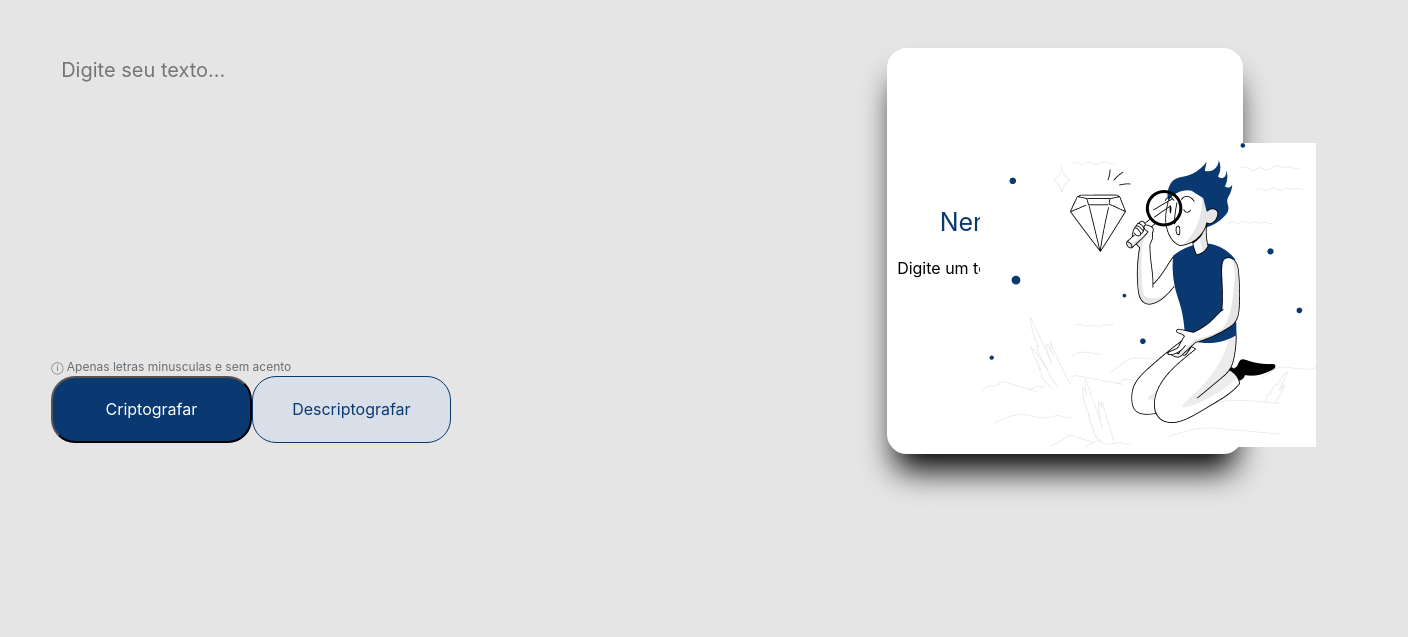
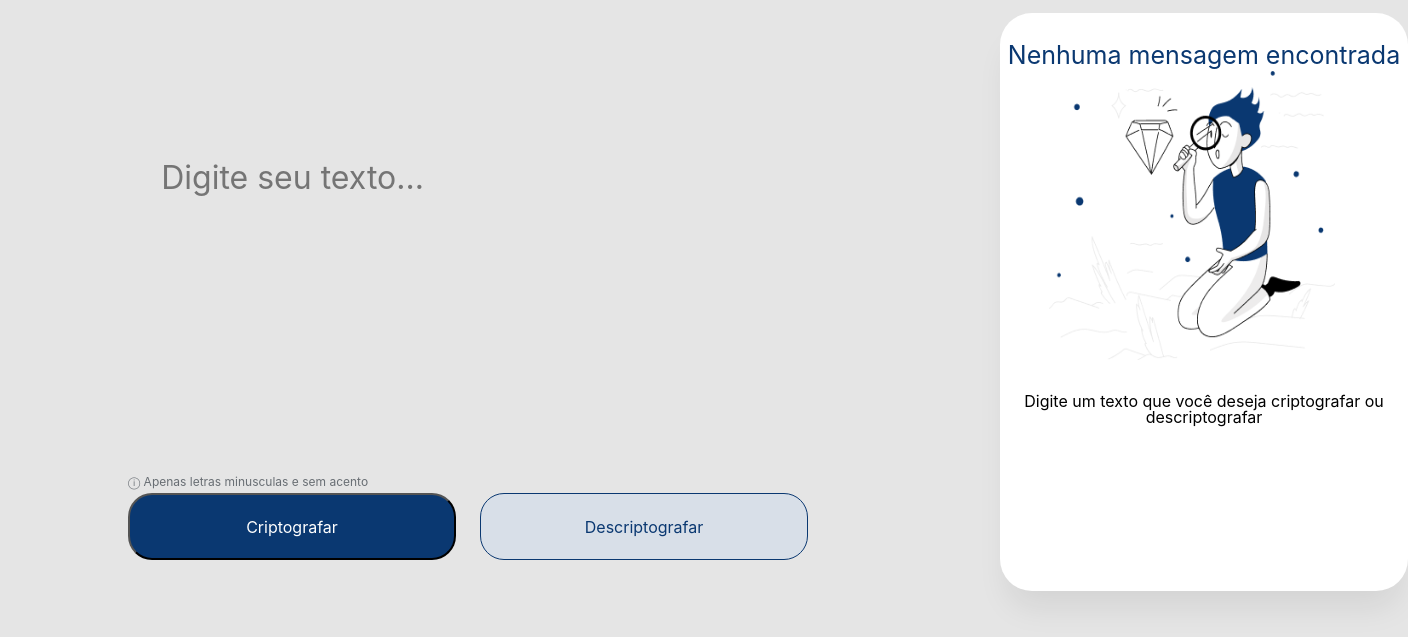
Before and after one commit to lWolfariell/decodifiador-Alura, a plain HTML site: page index.html in a window 1280 px wide. Shown: the part 77-714 px from the top of the page, 1408 px wide, since content can reach past the window. Drawn offline with Linux system fonts and the light colour scheme.

Commit message:
correções layout geral em desktop, deixado o cód mais limpo

```diff
--- a/assets/css/style.css
+++ b/assets/css/style.css
@@ -9,9 +9,9 @@ body {
 }
 
 .cabecalho{
-    display: flex;
     justify-content: space-between;
     padding: 2%;
+    display:flex;
 }
 
 .cabecalho h1 {
@@ -21,78 +21,104 @@ body {
 }
 
 .cabecalho img{
-    max-width: 70px;
-    max-height: 70px;
+    display: flex;
+    flex-direction: column;
+    left: 40px;
+    top: 1px;
     width: auto;
     height: auto;
 }
 
 .container{
-    display: flex;
     justify-content: space-between;
     padding: 2% 0 0 4%;
 }
 
-.container .input{
-    width: 400px;
-    height: 330px;
-}
-
-textarea{
-    width: 680px;
-    height: 288px;
-    font-size: 20px;
+.input textarea{
+    position: absolute;
+    width: 780px;
+    height: 250px;
+    font-size: 32px;
     color: #0A3871;
     background: transparent;
     box-shadow: none;
     border: none;
     outline: 0;
-    padding: 10px;
+    padding: 110px;
     resize: none;
+
 }
 
-h6 {
+.input h6 {
     font-size: 12px;
+    position: absolute;
     line-height: 150%;
     opacity: 0.8;
     color: #495057;
+    top: 550px;
+    left: 10%;
 }
 
-#output{
-    border: 3px solid #FFFFFF;
-    box-shadow: 0px 24px 32px -8px;
-    border-radius: 20px;
-    width: 350px;
-    height: 400px;
-    margin-right: 3%;
-    max-height: 400px;
+.conteudo{
+    position: absolute;
+    max-width: 400px;
+    max-height: 544px;
+    width: 400px;
+    height: 544px;
+    left: 1000px;
+    top: 90px;
+    background: #FFFFFF;
+    box-shadow: 0px 24px 32px -8px rgba(0, 0, 0, 0.08);
+    border-radius: 32px;
+    align-items: center;
     text-align: center;
-    max-height: 400px;
-    align-items: center;
-    align-content: center;
-    background-color: #FFFFFF;
+    padding: 30px 4px 4px 4px;
 }
 
-#output h2{
+
+
+.conteudo img{
+    position: absolute;
+    width: 70%;
+    height: 50%;
+    left: 12%;
+    top: 10%;
+}
+
+.conteudo h2{
     font-size: 25px;
     color: #0A3871;
+    height: 350px;
 }
 
 .msg{
-    position: relative;
-    top: 10%;
+    position: absolute;
+    top: 80%;
+    left: 7%;
 }
 
-#output span{
-    font-size: 16px;
+.conteudo span{
+    position: absolute;
+    width: 350px;
+    height: 255px;
+    left: 7%;
+    bottom: 160px;
+    font-weight: 400;
+    font-size: 20px;
     line-height: 150%;
+    color: #495057;
     word-wrap: break-word;
-    max-width: 100%;
-    color: #495057;
+
 }
 
+
+
 .botoes{
+    position: absolute;
     display: flex;
+    gap: 24px;
+    top: 570px;
+    left: 10%;
 }
 
 .botoes button{
@@ -123,9 +149,9 @@ h6 {
 
 .btn-copiar{
     position: absolute;
-    top: 210px;
     right: 5px;
     left: 6px;
+    top: 5px;
     border: 1px solid #0A3871;
     border-radius: 24px;
     text-decoration: none;
--- a/index.html
+++ b/index.html
@@ -21,7 +21,7 @@
 
         <header class="cabecalho">
 
-            <img class="logoAlura" src="assets/images/logo.png" alt="Logo da Alura">
+            <img class="logoAlura" src="/assets/images/logo.png" alt="Logo da Alura">
             <h1>Decodificador e codificador</h1>
 
         </header>
@@ -34,23 +34,25 @@
 
                 <h6>&#9432; Apenas letras minusculas e sem acento</h6>
 
-                <div class="botoes">
+                    <div class="botoes">
 
-                    <button class="btn-encriptar" onclick="btnEncriptar()">Criptografar</button>
-                    <button class="btn-desencriptar" onclick="btnDesencriptar()">Descriptografar</button>
+                        <button class="btn-encriptar" onclick="btnEncriptar()">Criptografar</button>
+                        <button class="btn-desencriptar" onclick="btnDesencriptar()">Descriptografar</button>
 
-                </div>
+                    </div>
 
             </div>
 
 
-            <div id="output">
+
 
                 <div class="conteudo">
 
                     <h2 class="txt1">Nenhuma mensagem encontrada</h2>
 
                     <p class="txt2">Digite um texto que você deseja criptografar ou descriptografar</p>
+
+                    <img class="boneco" src="/assets/images/boneco.png" alt="Boneco">
 
                         <div class="msg">
 
@@ -59,15 +61,9 @@
 
                         </div>
 
-                        <img class="boneco" src="/assets/images/boneco.png" alt="Boneco">
 
 
-                <!-- <textarea class="mensagem" name="TextoEncriptado" cols="20" rows="10"></textarea> -->
                 </div>
-
-
-
-            </div>
 
 
         </section>
```
